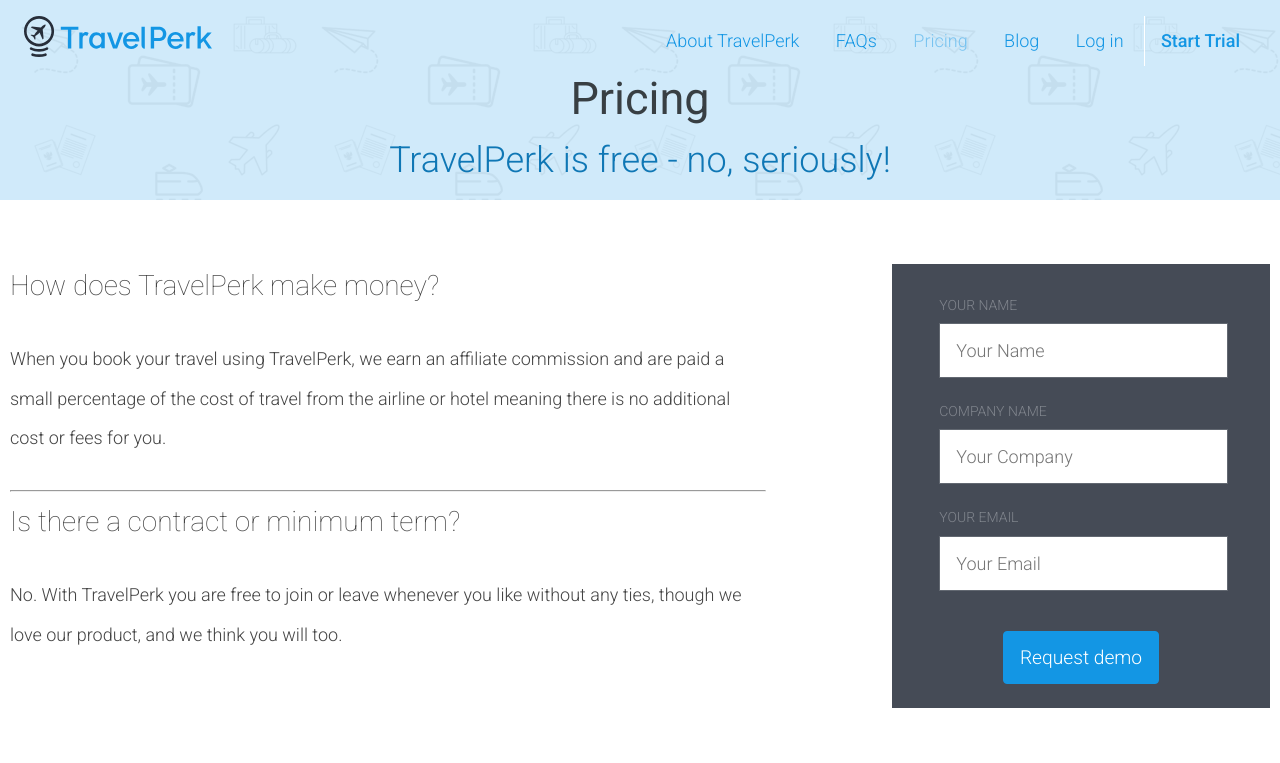
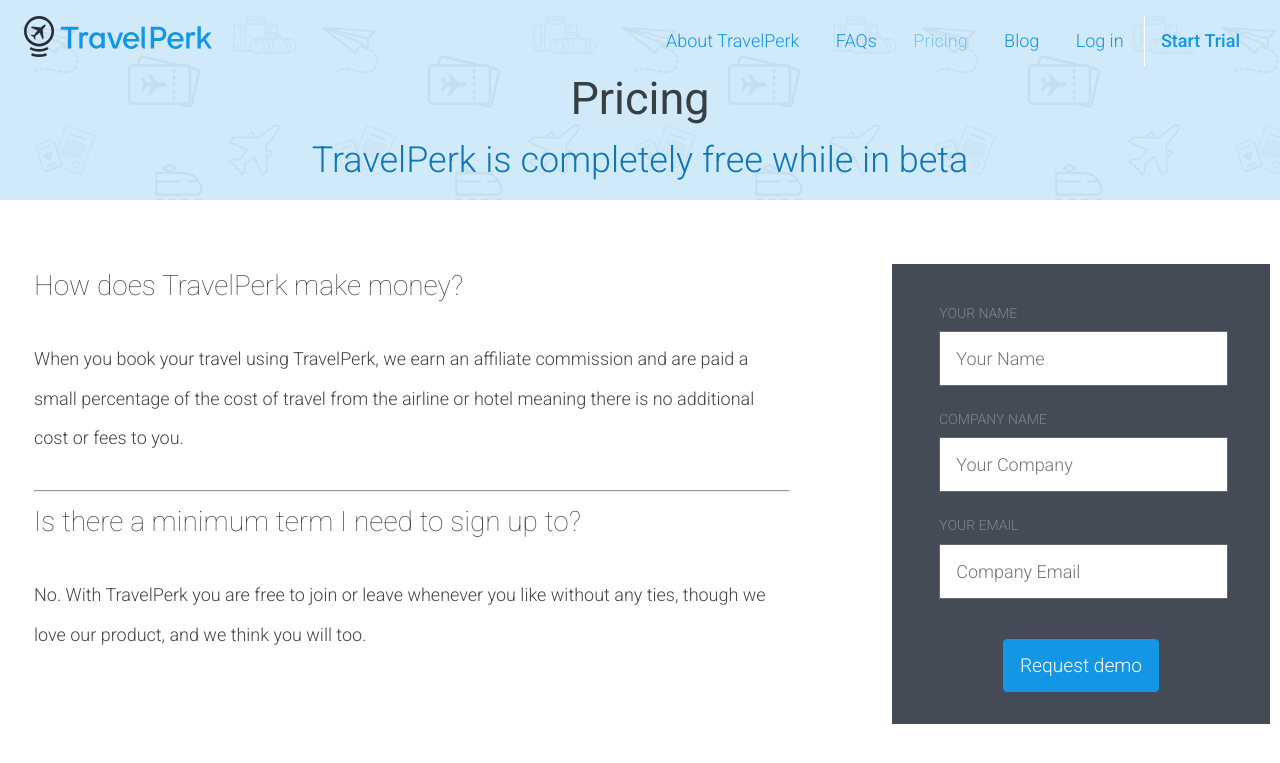
Before and after one commit to northswiss/jekyll-boilerplate, a Jekyll site: the page built from pages/pricing.html, in a window 1280 px wide, cut to the strip 0-772 px from the top of the page. Shown: the top 763 px of the strip. Built offline with Jekyll 4.4.1, drawn with Linux system fonts in a browser that asks for light colours; nearby versions of some CDN libraries.

Commit message:
Minor changes to pricing section and updated placeholder text on request demo page

```diff
--- a/_includes/component/request-demo.html
+++ b/_includes/component/request-demo.html
@@ -16,7 +16,7 @@
       </span>
       <span>
         <label for="email" name="_replyto">Your Email</label>
-        <input id="email" type="email" name="email" placeholder="Your Email" required="required">
+        <input id="email" type="email" name="email" placeholder="Company Email" required="required">
       </span>
       </div>
       <input type="hidden" name="_subject" value="TravelPerk Demo request" />
--- a/_sass/_html-elements.scss
+++ b/_sass/_html-elements.scss
@@ -116,7 +116,7 @@
   text-decoration: none;
 
   &:hover{
-    color: $color-hover !important;
+    color: $color-hover;
     outline: 0;
   }
   &:active{
--- a/_sass/page/pricing.scss
+++ b/_sass/page/pricing.scss
@@ -2,7 +2,7 @@
 
   .request-demo {
     margin-bottom: $spacing-loosest;
-    padding: 0;
+    padding: $spacing-tighter 0;
 
     form {
       padding: 0;
--- a/pages/pricing.html
+++ b/pages/pricing.html
@@ -1,7 +1,7 @@
 ---
 permalink: /pricing/
 title: Pricing
-subtitle: TravelPerk is free - no, seriously!
+subtitle: TravelPerk is completely free while in beta
 nav-header: true
 nav-title: Pricing
 id: pricing
@@ -9,14 +9,14 @@
 
 <section class="wrapper">
   <div class="clearfix">
-    <div class="free">
+    <div class="free wrapper">
 
       <h3>How does TravelPerk make money?</h3>
-      <p>When you book your travel using TravelPerk, we earn an affiliate commission and are paid a small percentage of the cost of travel from the airline or hotel meaning there is no additional cost or fees for you.</p>
+      <p>When you book your travel using TravelPerk, we earn an affiliate commission and are paid a small percentage of the cost of travel from the airline or hotel meaning there is no additional cost or fees to you.</p>
 
       <hr>
 
-      <h3>Is there a contract or minimum term?</h3>
+      <h3>Is there a minimum term I need to sign up to?</h3>
       <p>No. With TravelPerk you are free to join or leave whenever you like without any ties, though we love our product, and we think you will too.</p>
     </div>
     {% include component/request-demo.html  %}
@@ -25,7 +25,7 @@
   <div class="enterprise">
     <h3>Enterprise solutions</h3>
     <p>We understand that each and every company has their own workflows and processes. With TravelPerk for Enterprise, we can work with you to tailor the platform to suit the needs of your business travel operations. Please get in touch to discuss your needs further.</p>
-    <a href="mailto:hello@travelperk.com" class="btn">Contact us</a>
+    <a href="mailto:hello@travelperk.com?subject=TravelPerk%20Enterprise%20Enquiry&body=Please%20provide%20details%20of%20your%20travel%20planning%20and%20management%20needs%20below%20and%20we%20will%20be%20in%20touch%20shortly:" class="btn">Contact us</a>
   </div>
 
 </section>
```
